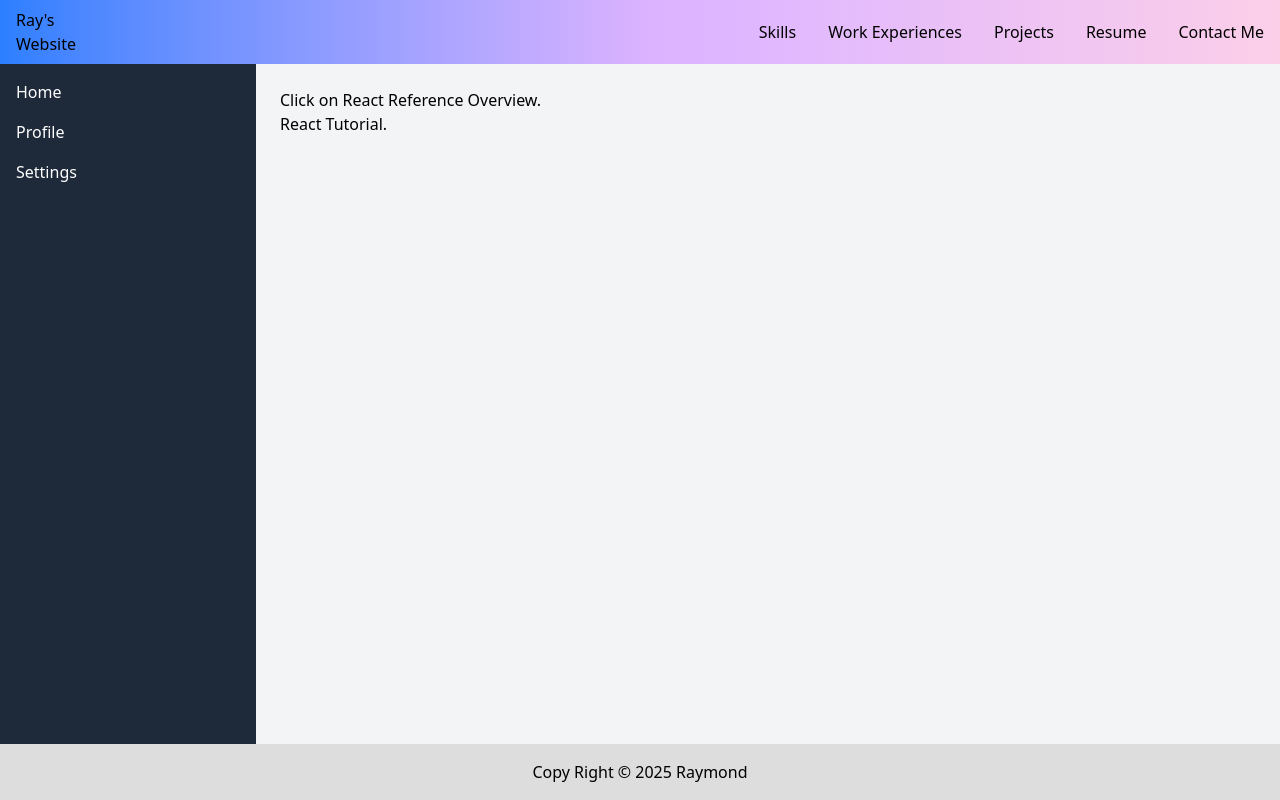
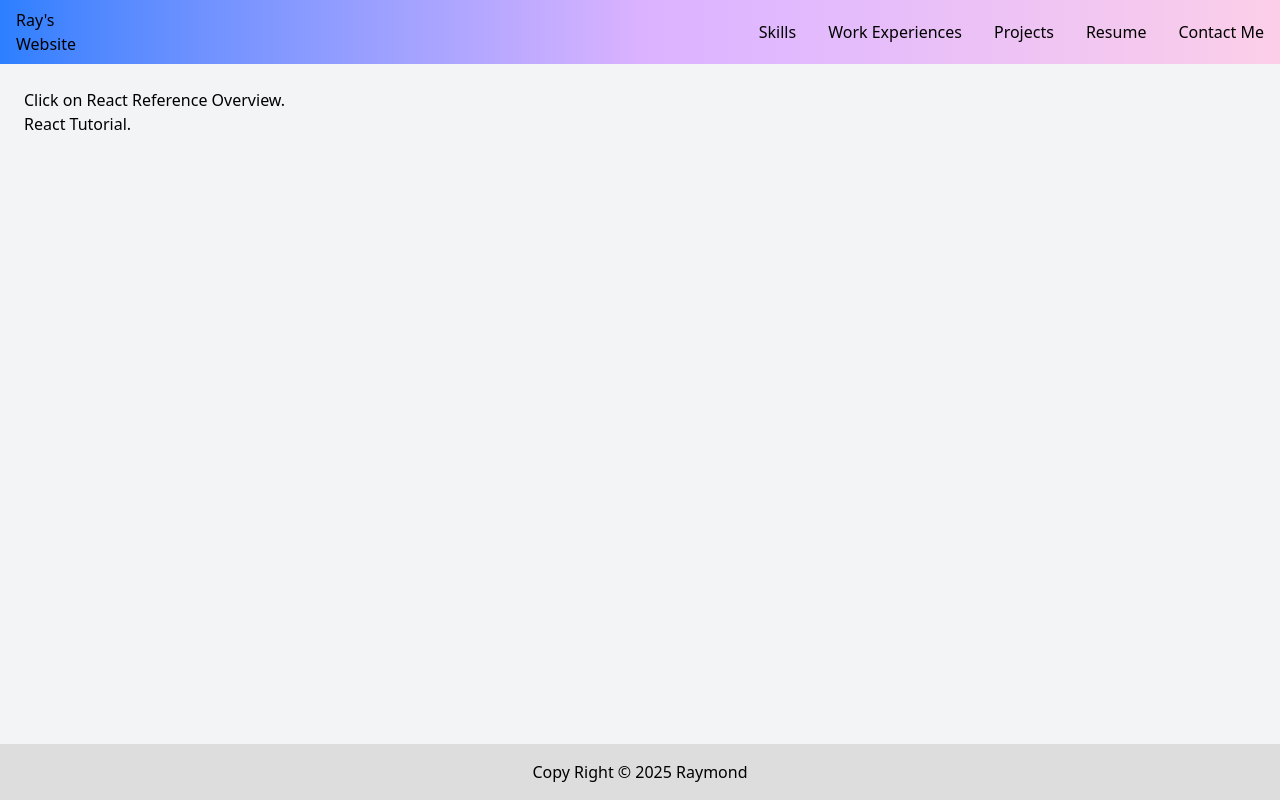
Before and after one commit to raytsangGitHub/raytsang.com, a React (Vite) app: page /raytsang.com/reference in a window 1280 px wide. Built offline with nearby package versions, Linux system fonts and the light colour scheme.

Commit message:
remove side bar

```diff
--- a/src/layouts/MainLayout.jsx
+++ b/src/layouts/MainLayout.jsx
@@ -9,9 +9,10 @@
     return (
         <div className="flex flex-col h-screen">
             <TopBar />
-            <div className="flex flex-1 overflow-hidden">
-                <Sidebar className="hidden md:block w-64 bg-gray-100" />
+            {/* <div className="flex flex-1 overflow-hidden">
+                <Sidebar className="hidden md:block w-64 bg-gray-100" />*/}
 
+                <div className="flex flex-1 overflow-hidden">
                 {/* Main Content */}
                 <main className="flex-1 bg-gray-100 p-6 overflow-y-auto">
                     <Outlet /> {/* Render the nested page here */}
```
